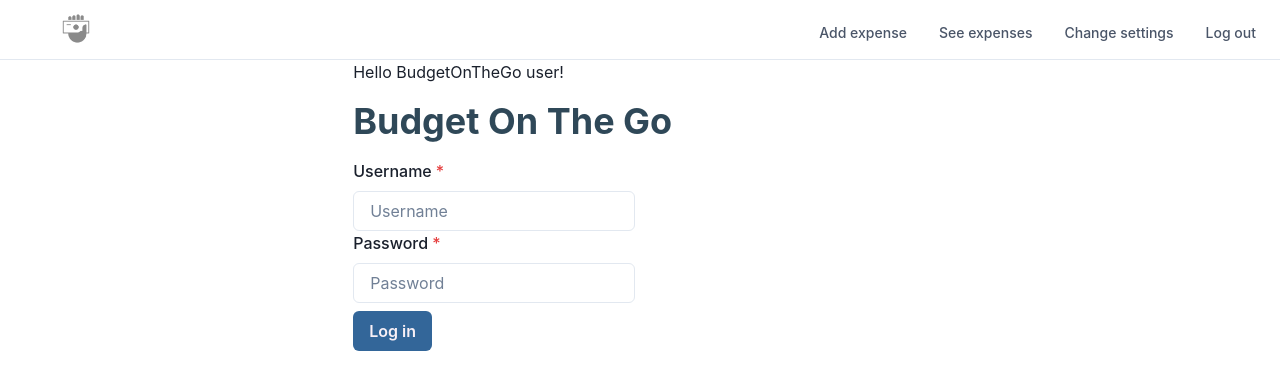
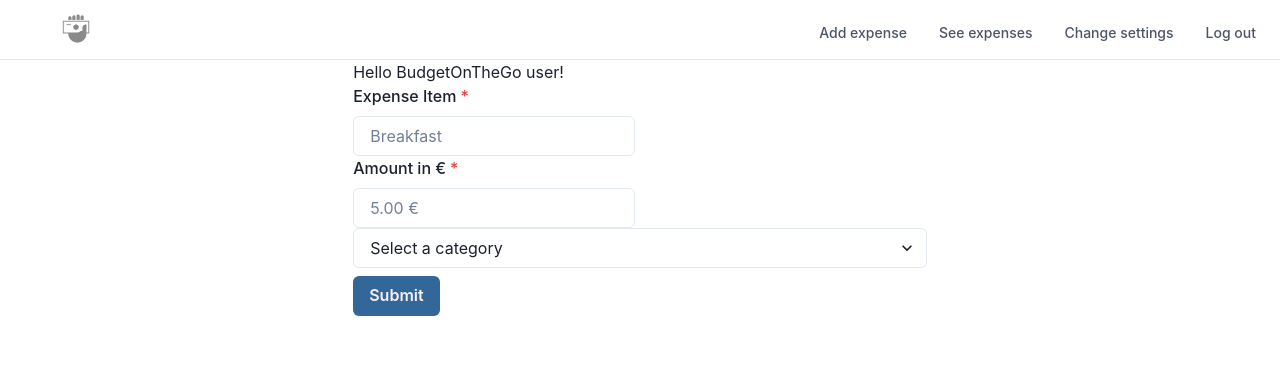
Before and after one commit to tlcoles/BudgetOnTheGo, a React (Create React App) app in the folder client/: page / in a window 1280 px wide. Shown: the top 390 px of the page. Built offline with nearby package versions, Linux system fonts and the light colour scheme.

Commit message:
added AddExpensePage to App.js for testing purposes

```diff
--- a/client/src/App.js
+++ b/client/src/App.js
@@ -3,7 +3,7 @@ import * as React from "react";
 import { ChakraProvider, Container } from "@chakra-ui/react";
 import { budgetTheme } from "./styles/theme";
 import Navbar from "./components/Navbar";
-import LoginPage from "./pages/Login";
+import AddExpensePage from "./pages/AddExpense";
 
 const App = () => {
   return (
@@ -11,7 +11,7 @@ const App = () => {
       <Navbar />
       <Container>
         <Home name="BudgetOnTheGo user" />
-        <LoginPage />
+        <AddExpensePage />
       </Container>
     </ChakraProvider>
   );
```
